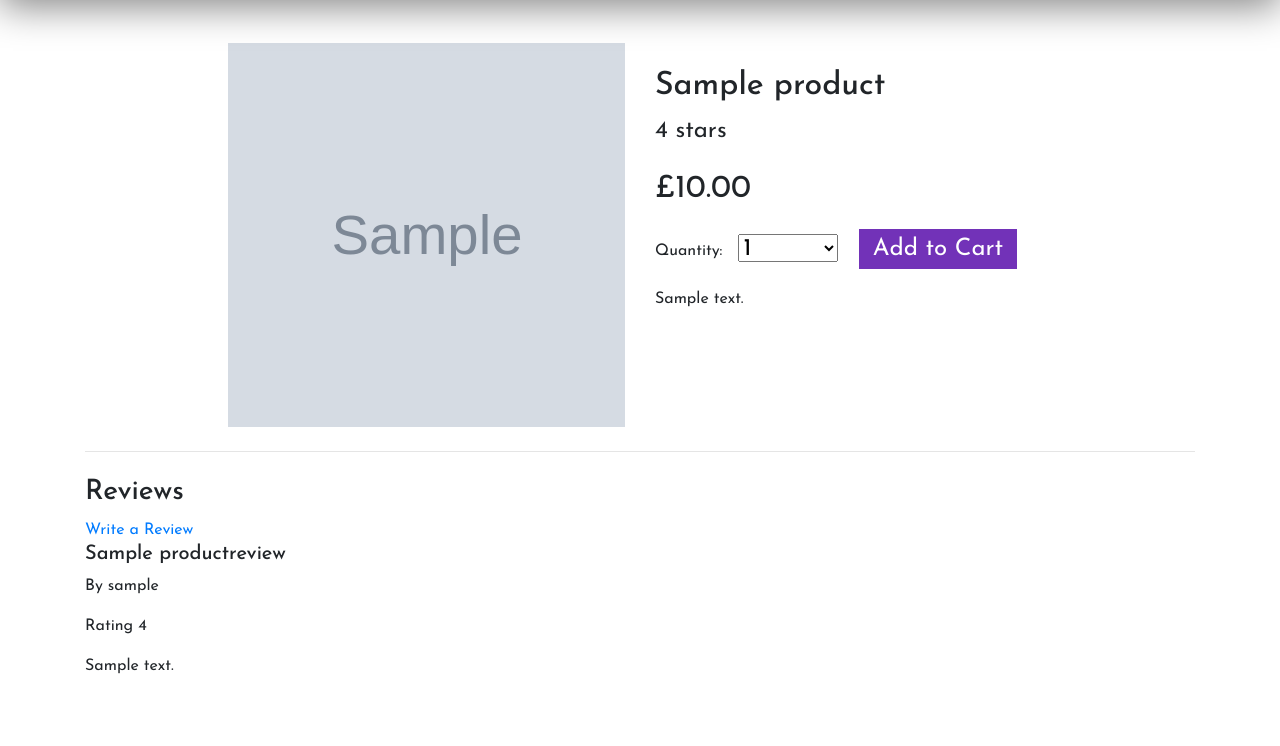
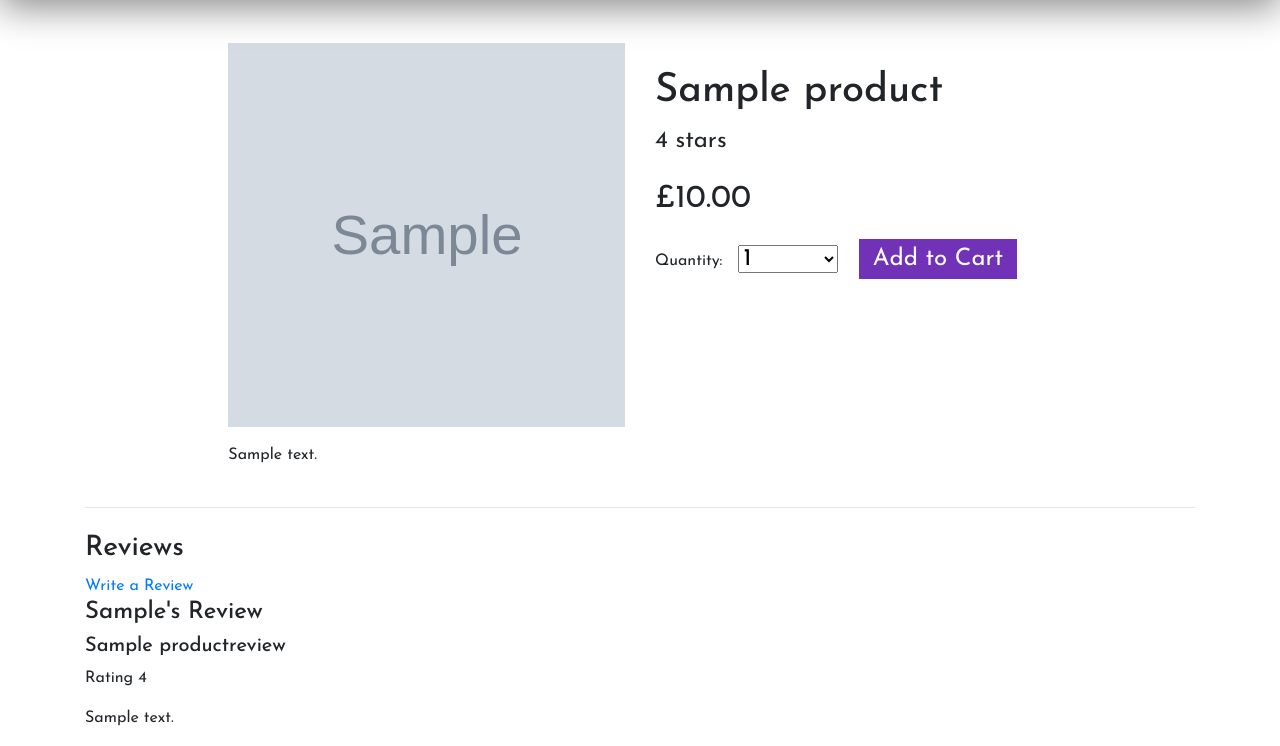
Before and after one commit to Code-Institute-Submissions/fourth-milestone-project-1, a Django app: a page that uses shop/templates/shop/product_details.html in a window 1280 px wide. Shown: the part 245-991 px from the top of the page. Before the commit the page ends 919 px from the top, so only its background shows below. Run offline with Django 3.2, Linux system fonts and the light colour scheme; tables that the repository leaves empty hold one stand-in row (values such as "Sample post"); grey boxes marked "Sample" are stand-in pictures; some libraries are stand-ins or nearby versions.

Commit message:
Updated the header to h1, moved the product description, tweaked reviews

```diff
--- a/shop/templates/shop/product_details.html
+++ b/shop/templates/shop/product_details.html
@@ -20,7 +20,7 @@
         </div>
         <div class="col-md-6 col-lg-4">
             <div class="mt-4">
-                <h2>{{ product.name }}</h2>
+                <h1>{{ product.name }}</h1>
                 {% if request.user.is_superuser %}
                     <a href="{{ product.get_edit_product_url }}">Edit Product</a>
                     <a href="{{ product.get_delete_product_url }}">Delete Product</a>
@@ -40,6 +40,8 @@
                     </button>
                 </form>
             </div>
+        </div>
+        <div id="description-container" class="col-md-8 offset-lg-2">
             {% if product.description|length > 600 %}
                 <div id="product-description-truncated">
                     <p>{{ product.description|truncatechars:"600"|linebreaks }}</p>
@@ -73,19 +75,20 @@
             {% if review.user.user == request.user %}
                 <div class="review col-md-6">
                     <h4>Your Review</h4>
+                    <a href="{{ product.get_edit_review_url }}" type="button">Edit Review</a>
+                    <a href="{{ product.get_delete_review_url }}" type="button">Delete Review</a>
                     <h5>{{ review.title }}</h5>
                     <p>Rating {{ review.rating }}</p>
                     <p>{{ review.body|linebreaks }}</p>
-                    <a href="{{ product.get_edit_review_url }}" type="button">Edit Review</a>
-                    <a href="{{ product.get_delete_review_url }}" type="button">Delete Review</a>
+
                 </div>
             {% endif %}
         {% endfor %}
         {% for review in reviews %}
             {% if review.user.user != request.user %}
                 <div class="review col-md-6">
+                    <h4>{{ review.user.user|title }}'s Review</h4>
                     <h5>{{ review.title }}</h5>
-                    <p>By {{ review.user.user }}</p>
                     <p>Rating {{ review.rating }}</p>
                     <p>{{ review.body|linebreaks }}</p>
                 </div>
```
